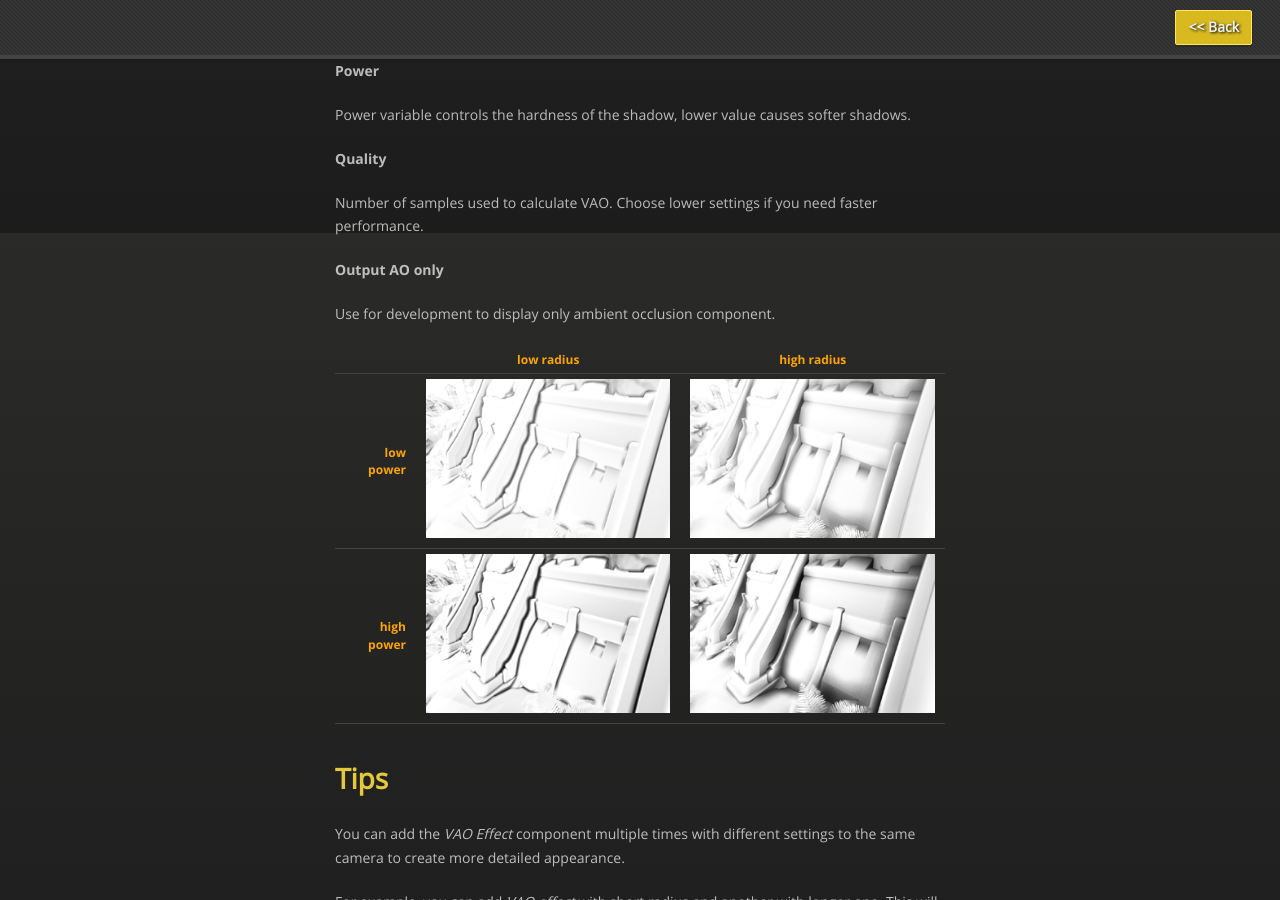
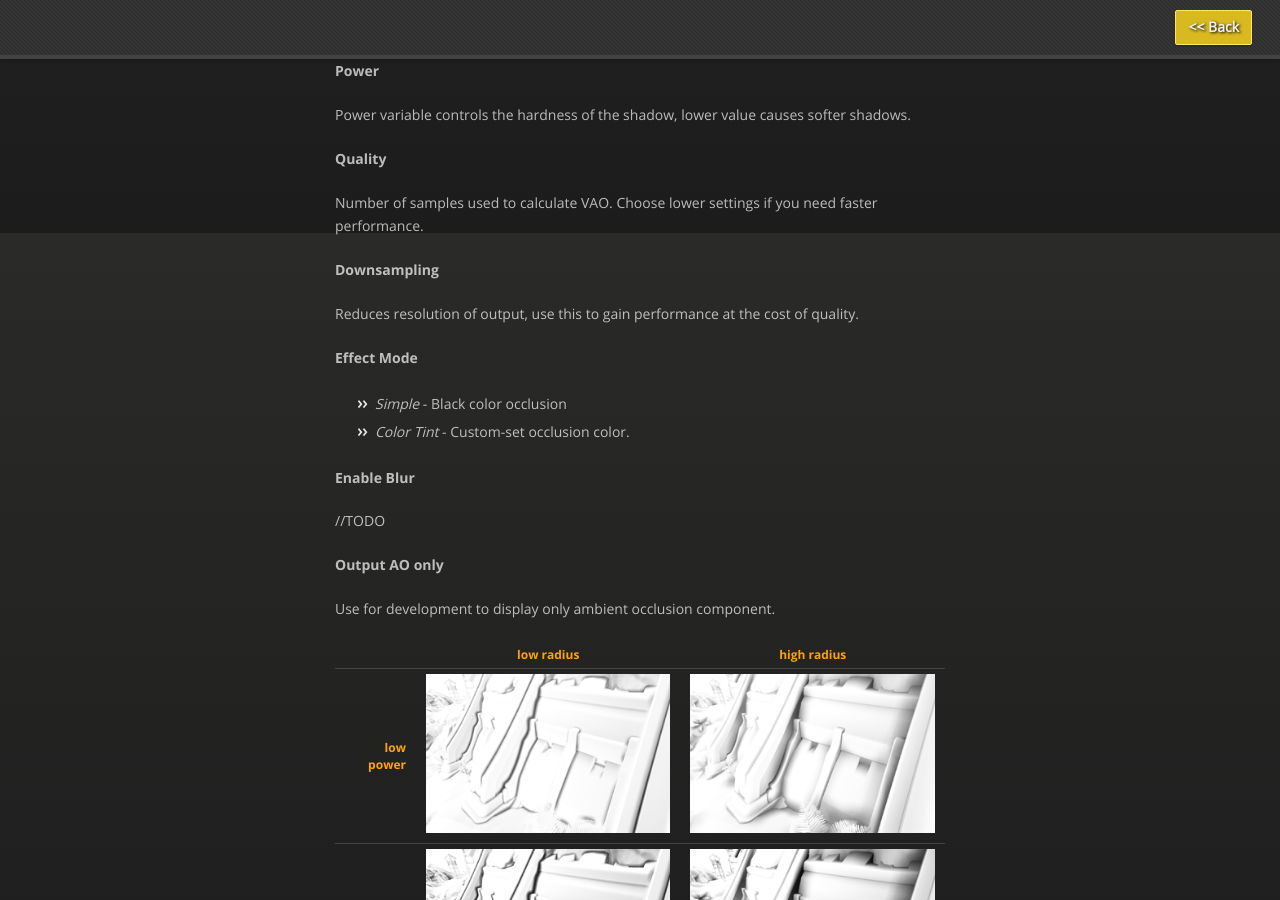
Before and after one commit to projectwilberforce/projectwilberforce.github.io, a Jekyll site: the page built from vaomanual/index.md, in a window 1280 px wide and 900 px high, scrolled down 3367 px. Built offline with Jekyll 4.4.1, drawn with Linux system fonts in a browser that asks for light colours; nearby versions of some CDN libraries.

Commit message:
more vaomanual changes

```diff
--- a/vaomanual/index.md
+++ b/vaomanual/index.md
@@ -74,6 +74,19 @@ Power variable controls the hardness of the shadow, lower value causes softer sh
 **Quality**
 
 Number of samples used to calculate VAO. Choose lower settings if you need faster performance.
+
+**Downsampling**
+
+Reduces resolution of output, use this to gain performance at the cost of quality.
+
+**Effect Mode**
+
+- *Simple* - Black color occlusion
+- *Color Tint* - Custom-set occlusion color.
+
+**Enable Blur**
+
+//TODO
 
 **Output AO only**
 
```
Also changed, not shown: vaomanual/inspector.png, vaomanual/noshader.png.
